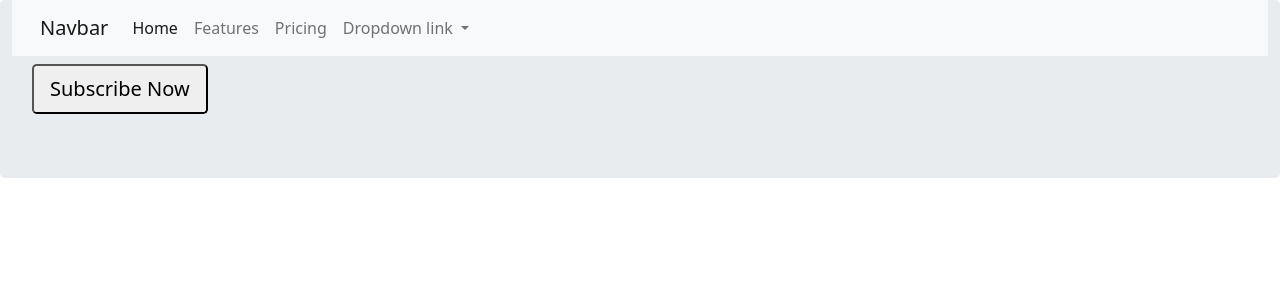
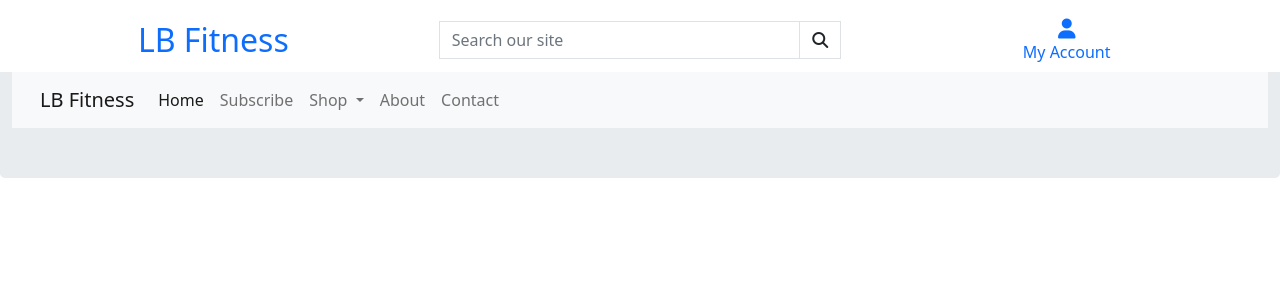
Before and after one commit to lbacon17/lb-fitness, a Django app: page / in a window 1280 px wide. Shown: the top 300 px of the page. Run offline with Django 3.2, Linux system fonts and the light colour scheme; some libraries are stand-ins or nearby versions.

Commit message:
added links to navbar

```diff
--- a/templates/base.html
+++ b/templates/base.html
@@ -44,9 +44,54 @@
     </head>
     <body>
         <header class="container-fluid fixed-top">
+            <div id="topnav" class="row bg-white pt-lg-2 d-none d-lg-flex">
+                <div class="col-12 col-lg-4 my-auto py-1 py-lg-0 text-center text-lg-left">
+                    <a href="{% url 'home' %}" class="nav-link main-logo-link">
+                        <h2 class="logo-font text-black my-0">LB Fitness</h2>
+                    </a>
+                </div>
+                <div class="col-12 col-lg-4 my-auto py-1 py-lg-0">
+                    <form method="GET" action="">
+                        <div class="input-group w-100">
+                            <input class="form-control border border-black rounded-0" type="text" name="q" placeholder="Search our site">
+                            <div class="input-group-append">
+                                <button class="form-control btn btn-black border border-black rounded-0" type="submit">
+                                    <span class="icon">
+                                        <i class="fas fa-search"></i>
+                                    </span>
+                                </button>
+                            </div>
+                        </div>
+                    </form>
+                </div>
+                <div class="col-12 col-lg-4 my-auto py-1 py-lg-0">
+                    <ul class="list-inline list-unstyled text-center text-lg-right my-0">
+                        <li class="list-inline-item dropdown">
+                            <a class="text-black nav-link" href="#" id="user-options" data-toggle="dropdown" aria-haspopup="true" aria-expanded="false">
+                                <div class="text-center">
+                                    <div><i class="fas fa-user fa-lg"></i></div>
+                                    <p class="my-0">My Account</p>
+                                </div>
+                            </a>
+                            <div class="dropdown-menu border-0" aria-labelledby="user-options">
+                                {% if request.user.is_authenticated %}
+                                    {% if request.user.is_superuser %}
+                                        <a href="" class="dropdown-item">Product Management</a>
+                                    {% endif %}
+                                    <a href="" class="dropdown-item">My Profile</a>
+                                    <a href="" class="dropdown-item">Logout</a>
+                                {% else %}
+                                    <a href="" class="dropdown-item">Register</a>
+                                    <a href="" class="dropdown-item">Login</a>
+                                {% endif %}
+                            </div>
+                        </li>
+                    </ul>
+                </div>
+            </div>
             <nav class="navbar navbar-expand-lg navbar-light bg-light">
                 <div class="container-fluid">
-                    <a class="navbar-brand" href="#">Navbar</a>
+                    <a class="navbar-brand" href="#">LB Fitness</a>
                     <button class="navbar-toggler" type="button" data-bs-toggle="collapse" data-bs-target="#navbarNavDropdown" aria-controls="navbarNavDropdown" aria-expanded="false" aria-label="Toggle navigation">
                     <span class="navbar-toggler-icon"></span>
                     </button>
@@ -56,20 +101,23 @@
                                 <a class="nav-link active" aria-current="page" href="#">Home</a>
                             </li>
                             <li class="nav-item">
-                        <a class="nav-link" href="#">Features</a>
+                                <a class="nav-link" href="#">Subscribe</a>
+                            </li>
+                            <li class="nav-item dropdown">
+                                <a class="nav-link dropdown-toggle" href="#" id="shop-dropdown" role="button" data-toggle="dropdown" aria-haspopup="true" aria-expanded="false">
+                                    Shop
+                                </a>
+                                <ul class="dropdown-menu" aria-labelledby="shop-dropdown">
+                                    <li><a class="dropdown-item" href="#">Clothing and apparel</a></li>
+                                    <li><a class="dropdown-item" href="#">Meal prep and supplements</a></li>
+                                    <li><a class="dropdown-item" href="#">Accessories</a></li>
+                                </ul>
                             </li>
                             <li class="nav-item">
-                        <a class="nav-link" href="#">Pricing</a>
+                                <a class="nav-link" href="#">About</a>
                             </li>
-                        <li class="nav-item dropdown">
-                        <a class="nav-link dropdown-toggle" href="#" id="navbarDropdownMenuLink" role="button" data-bs-toggle="dropdown" aria-expanded="false">
-                            Dropdown link
-                        </a>
-                        <ul class="dropdown-menu" aria-labelledby="navbarDropdownMenuLink">
-                            <li><a class="dropdown-item" href="#">Action</a></li>
-                            <li><a class="dropdown-item" href="#">Another action</a></li>
-                            <li><a class="dropdown-item" href="#">Something else here</a></li>
-                        </ul>
+                            <li class="nav-item">
+                                <a class="nav-link" href="#">Contact</a>
                             </li>
                         </ul>
                     </div>
```
Lines whose indentation alone changed are shown as unchanged.
